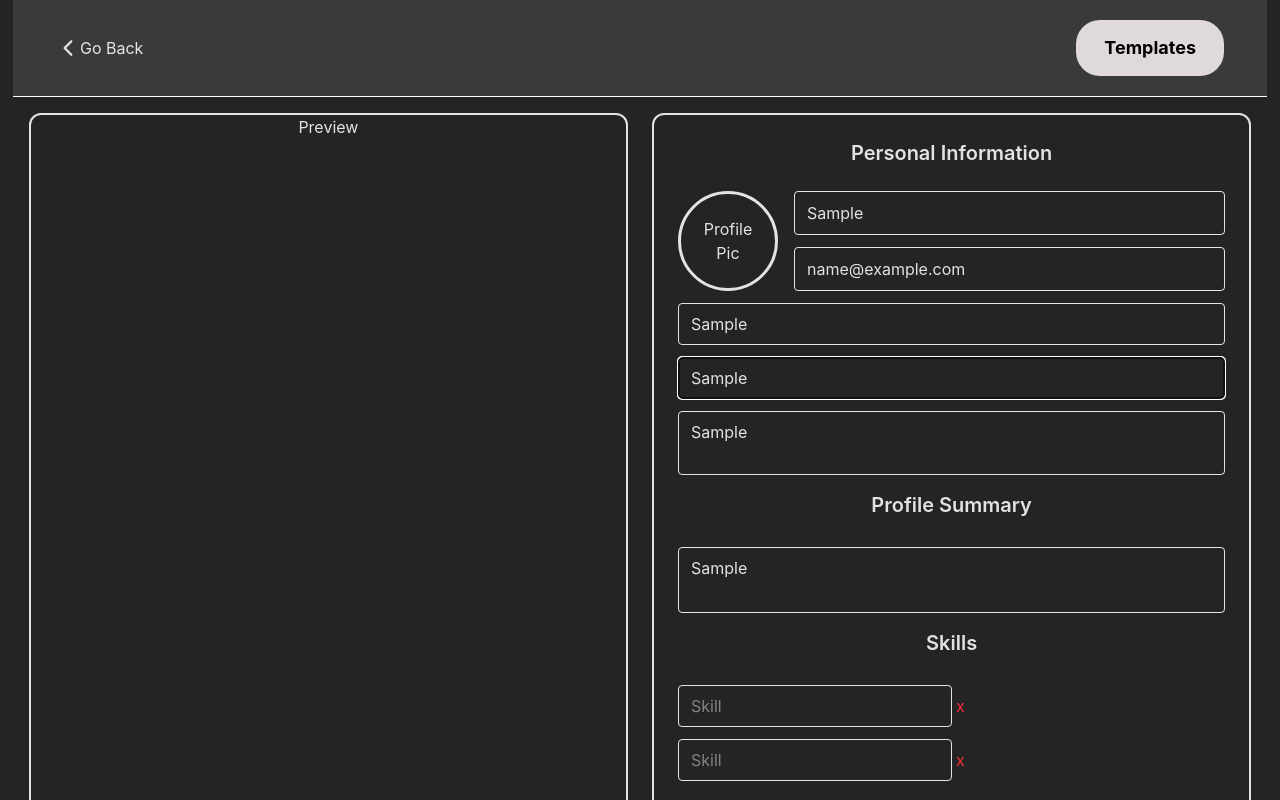
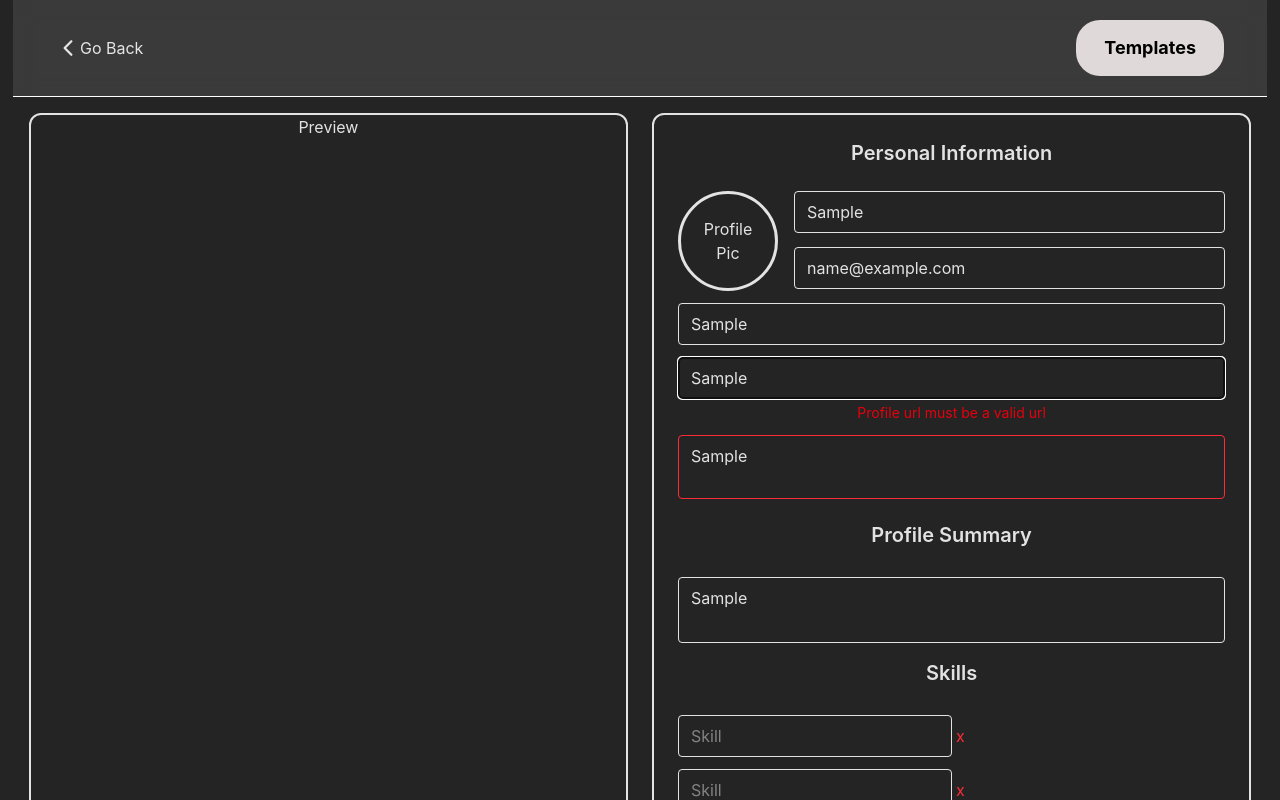
Before and after one commit to Subhranshu-Lenka/React-Resume-Builder, a React (Vite) app: page /builder in a window 1280 px wide. Both pictures are taken after typing "Sample", "name@example.com", "Sample", "Sample", "Sample", "Sample" into the empty fields and a click on the button "+ Add Skill". Shown: the top 800 px of the page. Built offline with nearby package versions, Linux system fonts and the light colour scheme; no server answers.

Commit message:
showing input errors now on personal info sub-component

```diff
--- /dev/null
+++ b/src/components/Forms/InputErrors/InputError.jsx
@@ -0,0 +1,7 @@
+
+function InputError({ message }) {
+    if (!message) return null;
+    return <p className="text-red-600 text-sm mt-1">{message}</p>;
+}
+
+export default InputError;
--- a/src/components/Forms/ResumeBuilderForm/SubComponents/PersonalInfoForm.jsx
+++ b/src/components/Forms/ResumeBuilderForm/SubComponents/PersonalInfoForm.jsx
@@ -1,7 +1,8 @@
 import { useEffect, useRef, useState } from "react";
 import { useFormContext } from "react-hook-form";
+import InputError from "../../InputErrors/InputError";
 function PersonalInfoForm() {
-    const { register, watch, setValue } = useFormContext();
+    const { register, formState: { errors }, watch, setValue } = useFormContext();
     const textAreaRef = useRef(null);
     const [previewImg, setPreviewImg] = useState(null);
 
@@ -45,7 +46,7 @@ function PersonalInfoForm() {
                 <h2 className="text-xl font-semibold mb-3">Personal Information</h2>
                 <div className="grid grid-cols-[auto_1fr] gap-4 field-container">
 
-                    <div className="relative inline-block">
+                    <div className={`relative inline-block ${errors.photo ? "border-red-500" : ""}`}>
                         {previewImg && (
                             <button
                                 onClick={clearPhoto}
@@ -95,47 +96,61 @@ function PersonalInfoForm() {
                                 // className="border rounded-[50%] px-3 py-2 aspect-square w-30 sm:w-20 md:w-25"
                                 className="hidden"
                             />
+                            <InputError message={errors.photo?.message} />
                         </label>
-
-
                     </div>
 
                     <div className="grid gap-3 w-full">
+                        <div>
                             <input
                                 {...register("name", { required: true })}
                                 placeholder="Full name"
-                            className="border rounded px-3 py-2"
+                                className={`border rounded px-3 py-2 w-full ${errors.name ? "border-red-500" : ""}`}
                             />
+                            <InputError message={errors.name?.message} />
+                        </div>
+                        <div>
                             <input
                                 {...register("email", { required: true })}
                                 placeholder="Email"
-                            className="border rounded px-3 py-2"
+                                className={`border rounded px-3 py-2 w-full ${errors.email ? "border-red-500" : ""}`}
                             />
+                            <InputError message={errors.email?.message} />
+                        </div>
                     </div>
                 </div>
                 <div className="grid gap-3 w-full">
+                    <div>
                         <input
                             {...register("headline")}
                             placeholder="Headline"
-                        className="border rounded px-3 py-2"
+                            className={`border rounded px-3 py-2 w-full ${errors.headline ? "border-red-500" : ""}`}
                             type="text"
                         />
+                        <InputError message={errors.headline?.message} />
+                    </div>
+                    <div>
                         <input
                             {...register("profileLink")}
                             placeholder="Profile Link       **Linkedin or Any Social Media Link"
-                        className="border rounded px-3 py-2"
+                            className={`border rounded px-3 py-2 w-full ${errors.profileLink ? "border-red-500" : ""}`}
                             type="text"
                         />
+                        <InputError message={errors.profileLink?.message} />
+                    </div>
+                    <div>
                         <textarea
                             {...register("address")}
                             placeholder="Address"
-                        className="border rounded px-3 py-2 resize-none overflow-hidden"
+                            className={`border rounded px-3 py-2 resize-none overflow-hidden w-full ${errors.profileLink ? "border-red-500" : ""}`}
                             type="text"
                             ref={(e) => {
                                 textAreaRef.current = e;
                                 register("address").ref(e);
                             }}
                         />
+                        <InputError message={errors.address?.message} />
+                    </div>
                 </div>
             </section>
         </>
```
Lines whose indentation alone changed are shown as unchanged.
